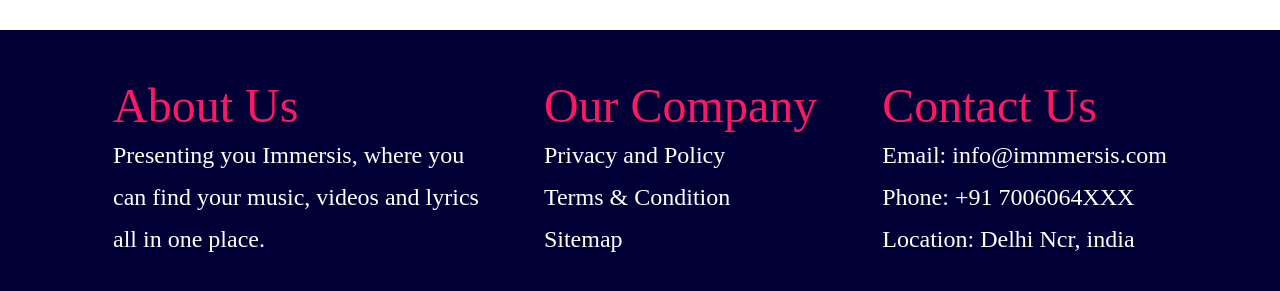
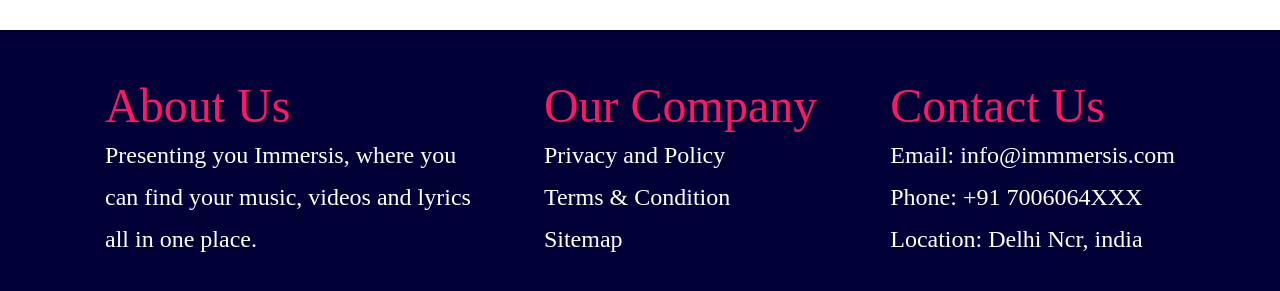
Before and after one commit to pesto-students/song-finder-frontend-f3-beta-2, a React (Create React App) app: page /history in a window 1280 px wide. Shown: the part 631-922 px from the top of the page. Built offline with nearby package versions, Linux system fonts and the light colour scheme; a web font is replaced by a local one.

Commit message:
react component issue fix

```diff
--- a/src/components/UI/Footer.js
+++ b/src/components/UI/Footer.js
@@ -32,9 +32,9 @@
                 direction="row"
                 justifyContent="space-evenly"
                 alignItems="baseline"
-                sm={12}
+                spacing={2}
             >
-                <Grid item spacing={2}>
+                <Grid item>
                     <Grid
                         container
                         direction="column"
@@ -55,7 +55,7 @@
                         </Grid>
                     </Grid>
                 </Grid>
-                <Grid item spacing={2}>
+                <Grid item>
                     <Grid container direction="column">
                         <Grid item className={classes.Heading}>
                             <Typography variant="h3">Our Company</Typography>
@@ -86,7 +86,7 @@
                         </Grid>
                     </Grid>
                 </Grid>
-                <Grid item spacing={2}>
+                <Grid item>
                     <Grid container direction="column">
                         <Grid item className={classes.Heading}>
                             <Typography variant="h3">Contact Us</Typography>
```
